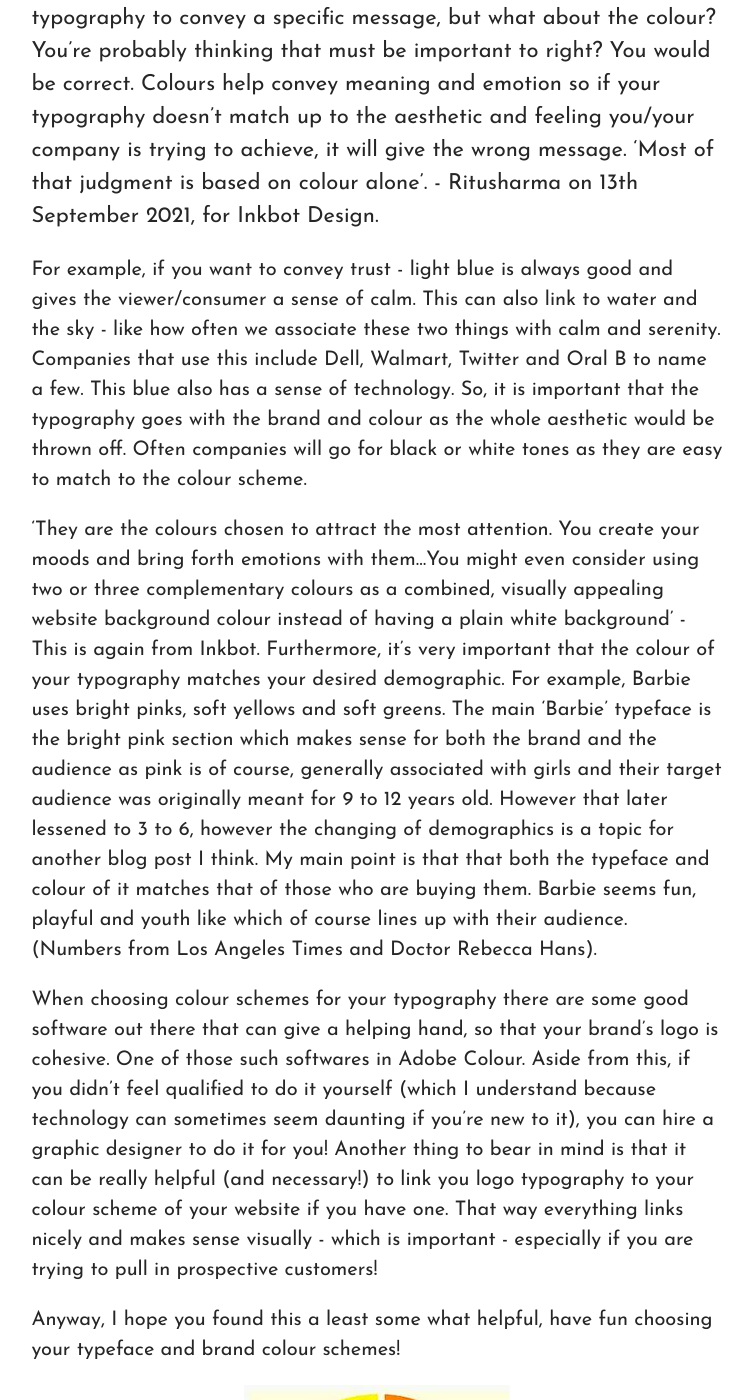
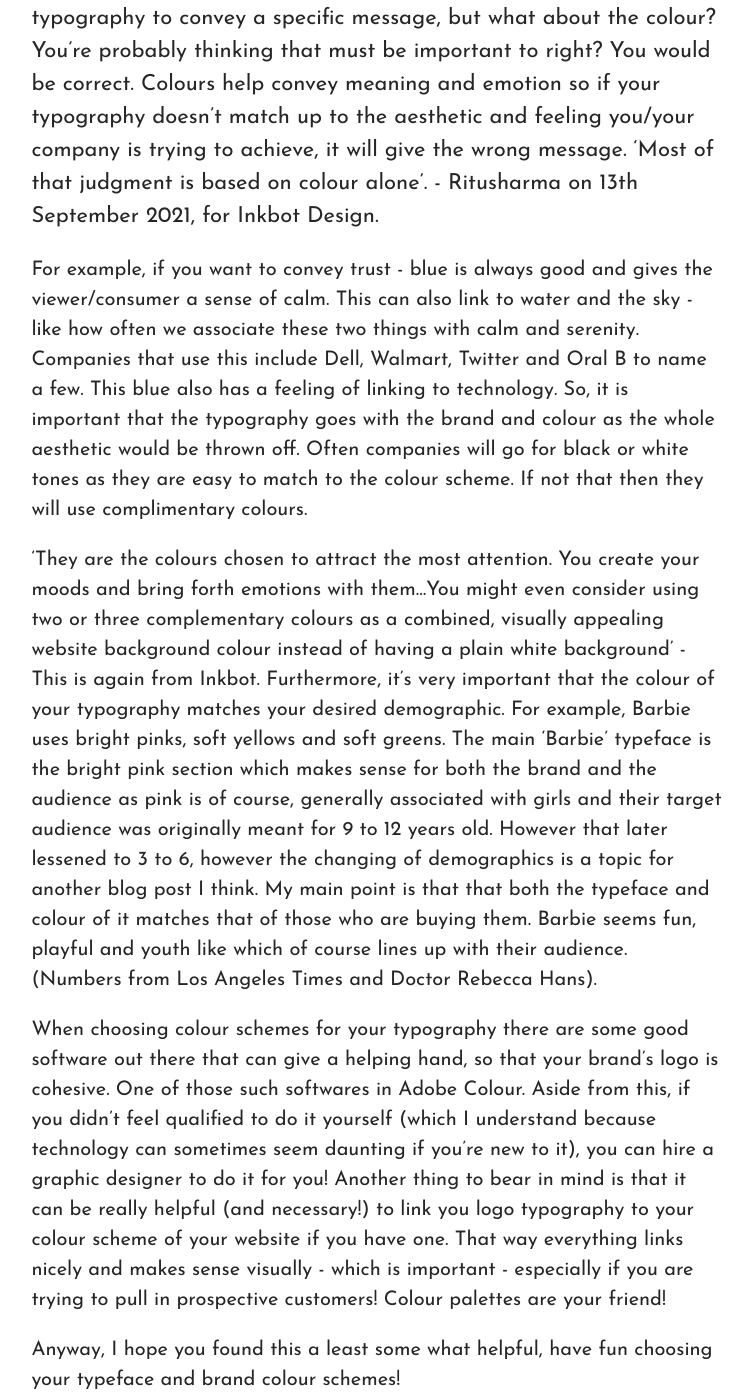
Before and after one commit to roisinclear/typographyroisin, a Jekyll site: the page built from _posts/2021-11-02-the-colours-of-your-typography-are-the-really-that-influential.md, in a window 1280 px wide and 1400 px high, scrolled down 397 px. Shown: the whole window, without its empty margins (263-1016 px from the left). Built offline with Jekyll 4.4.1, drawn with Linux system fonts in a browser that asks for light colours; some web fonts are replaced; comment, search, counter and statistics services are not loaded.

Commit message:
Update Post “2021-11-02-the-colours-of-your-typography-are-the-really-that-influential”

```diff
--- a/_posts/2021-11-02-the-colours-of-your-typography-are-the-really-that-influential.md
+++ b/_posts/2021-11-02-the-colours-of-your-typography-are-the-really-that-influential.md
@@ -12,14 +12,12 @@ tags:
 ---
 Now, we've spoken a lot about the importance of choosing you typography to convey a specific message, but what about the colour? You're probably thinking that must be important to right? You would be correct. Colours help convey meaning and emotion so if your typography doesn't match up to the aesthetic and feeling you/your company is trying to achieve, it will give the wrong message. 'Most of that judgment is [](https://neilpatel.com/blog/how-colors-affect-conversions/?wide=1)based on colour alone'. - Ritusharma on 13th September 2021, for Inkbot Design.
 
-For example, if you want to convey trust - light blue is always good and gives the viewer/consumer a sense of calm. This can also link to water and the sky - like how often we associate these two things with calm and serenity. Companies that use this include Dell, Walmart, Twitter and Oral B to name a few. This blue also has a sense of technology. So, it is important that the typography goes with the brand and colour as the whole aesthetic would be thrown off. Often companies will go for black or white tones as they are easy to match to the colour scheme.
+For example, if you want to convey trust - blue is always good and gives the viewer/consumer a sense of calm. This can also link to water and the sky - like how often we associate these two things with calm and serenity. Companies that use this include Dell, Walmart, Twitter and Oral B to name a few. This blue also has a feeling of  linking to technology. So, it is important that the typography goes with the brand and colour as the whole aesthetic would be thrown off. Often companies will go for black or white tones as they are easy to match to the colour scheme. If not that then they will use complimentary colours.
 
 'They are the colours chosen to attract the most attention. You create your moods and bring forth emotions with them...You might even consider using two or three complementary colours as a combined, visually appealing website background colour instead of having a plain white background' - This is again from Inkbot. Furthermore, it's very important that the colour of your typography matches your desired demographic. For example, Barbie uses bright pinks, soft yellows and soft greens. The main 'Barbie' typeface is the bright pink section which makes sense for both the brand and the audience as pink is of course, generally associated with girls and their target audience was originally meant for 9 to 12 years old. However that later lessened to 3 to 6, however the changing of demographics is a topic for another blog post I think. My main point is that that both the typeface and colour of it matches that of those who are buying them. Barbie seems fun, playful and youth like which of course lines up with their audience. (Numbers from Los Angeles Times and Doctor Rebecca Hans).
 
-When choosing colour schemes for your typography there are some good software out there that can give a helping hand, so that your brand's logo is cohesive. One of those such softwares in Adobe Colour. Aside from this, if you didn't feel qualified to do it yourself (which I understand because technology can sometimes seem daunting if you're new to it), you can hire a graphic designer to do it for you! Another thing to bear in mind is that it can be really helpful (and necessary!) to link you logo typography to your colour scheme of your website  if you have one. That way everything links nicely and makes sense visually - which is important - especially if you are trying to pull in prospective customers!
+When choosing colour schemes for your typography there are some good software out there that can give a helping hand, so that your brand's logo is cohesive. One of those such softwares in Adobe Colour. Aside from this, if you didn't feel qualified to do it yourself (which I understand because technology can sometimes seem daunting if you're new to it), you can hire a graphic designer to do it for you! Another thing to bear in mind is that it can be really helpful (and necessary!) to link you logo typography to your colour scheme of your website  if you have one. That way everything links nicely and makes sense visually - which is important - especially if you are trying to pull in prospective customers! Colour palettes are your friend!
 
 Anyway, I hope you found this a least some what helpful, have fun choosing your typeface and brand colour schemes!
 
-
-
 ![Colour wheel showing all the complimentary colours ](../uploads/9098c767be198aa38d0ed14f301e92a4.jpeg)
```
